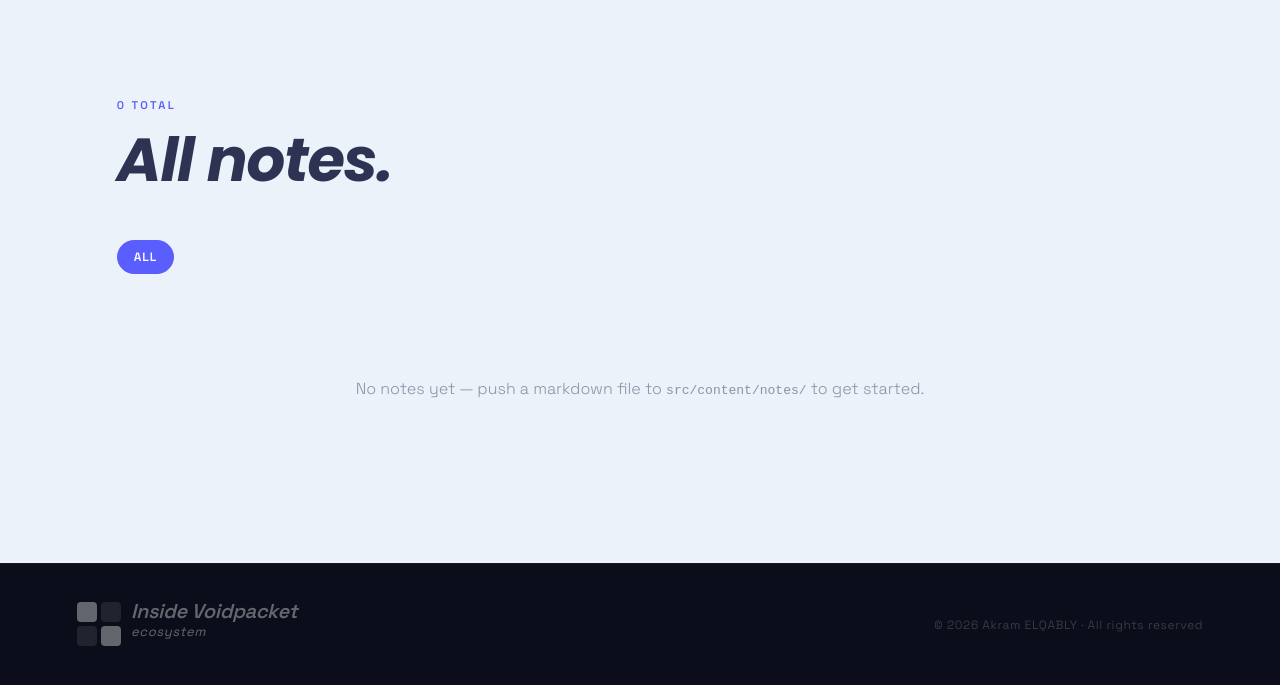
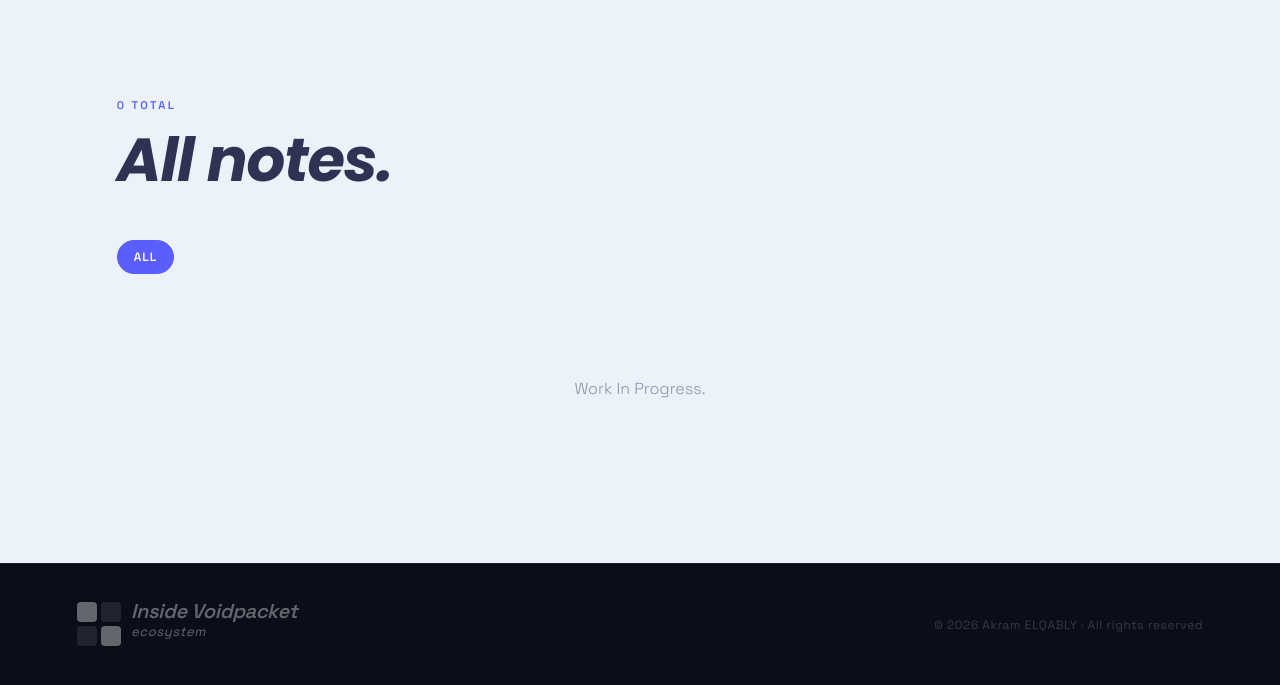
Before and after one commit to VOIDPACKET-VP/VOIDPACKET-VP.github.io, an Eleventy site: page src/notes/index.njk in a window 1280 px wide. Shown: the part 802-1487 px from the top of the page. Built offline with nearby package versions, Linux system fonts and the light colour scheme; Eleventy itself is replaced by a stand-in of ours; files that its build step writes are made by us from their sources; what markdown-it-mark would draw is missing.

Commit message:
work in progress

```diff
--- a/src/notes/index.njk
+++ b/src/notes/index.njk
@@ -44,7 +44,7 @@
       {% endfor %}
     </div>
     {% else %}
-    <div class="empty-state reveal">No notes yet — push a markdown file to <code>src/content/notes/</code> to get started.</div>
+    <div class="empty-state reveal">Work In Progress.</div>
     {% endif %}
   </div>
 {% endblock %}
--- a/src/projects/index.njk
+++ b/src/projects/index.njk
@@ -43,7 +43,7 @@
       {% endfor %}
     </div>
     {% else %}
-    <div class="empty-state reveal">No projects yet — push a markdown file to <code>src/content/projects/</code> to get started.</div>
+    <div class="empty-state reveal">Work In Progress.</div>
     {% endif %}
   </div>
 {% endblock %}
```
